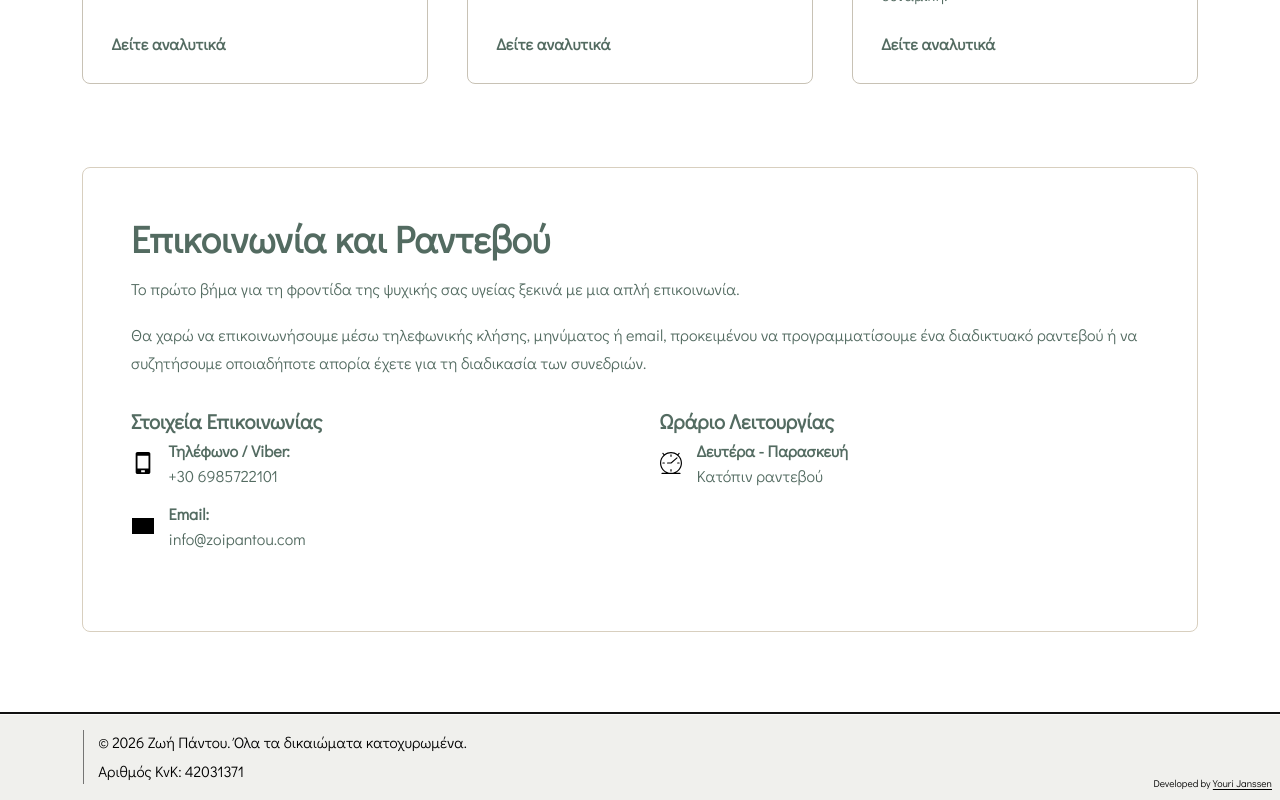
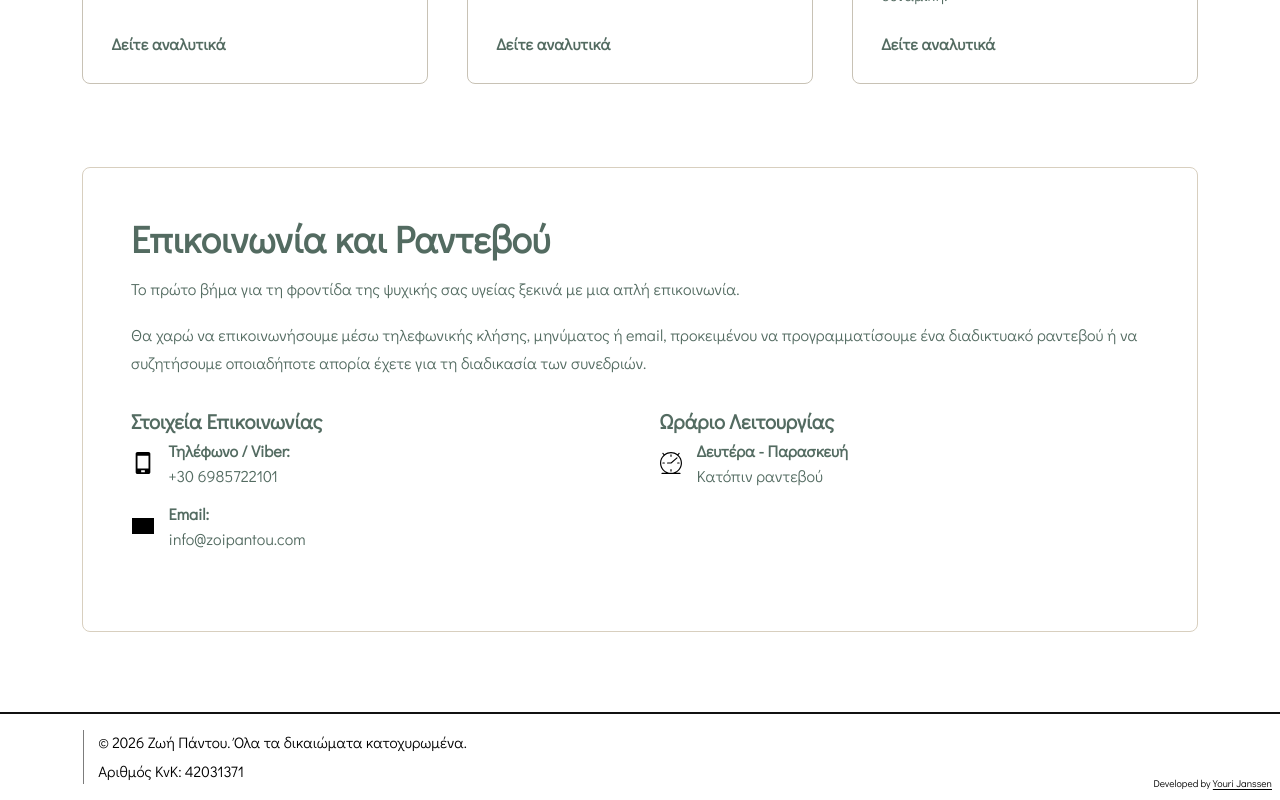
Before and after one commit to yourijanssen/ZoiWebsiteNextjs, a Next.js app: page / in a window 1280 px wide. Shown: the part 2305-3105 px from the top of the page. Built offline with nearby package versions, Linux system fonts and the light colour scheme; grey boxes are pictures that could not be loaded.

Commit message:
Match footer color to header

```diff
--- a/app/globals.css
+++ b/app/globals.css
@@ -217,7 +217,7 @@ a:focus {
   flex-shrink: 0;
   margin-top: 4rem;
   position: relative;
-  background: #f0f0ed;
+  background: #fff;
   border-top: 2px solid #111;
   border-bottom: 0;
   color: #000;
@@ -1991,7 +1991,7 @@ body::after,
 }
 
 .site-footer {
-  background: #f0f0ed;
+  background: #fff;
   color: #000;
   border-top: 2px solid #111;
 }
```
